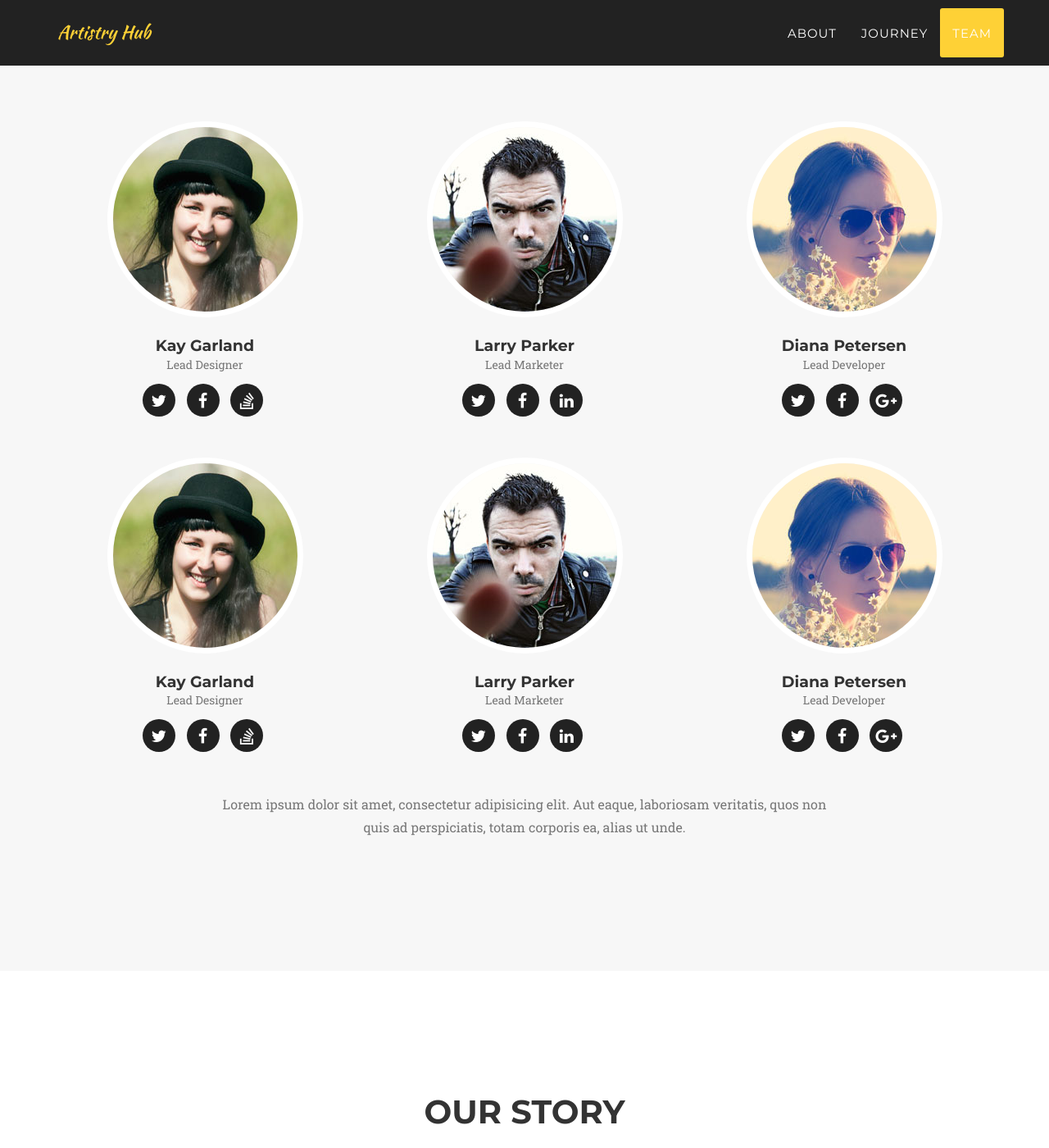
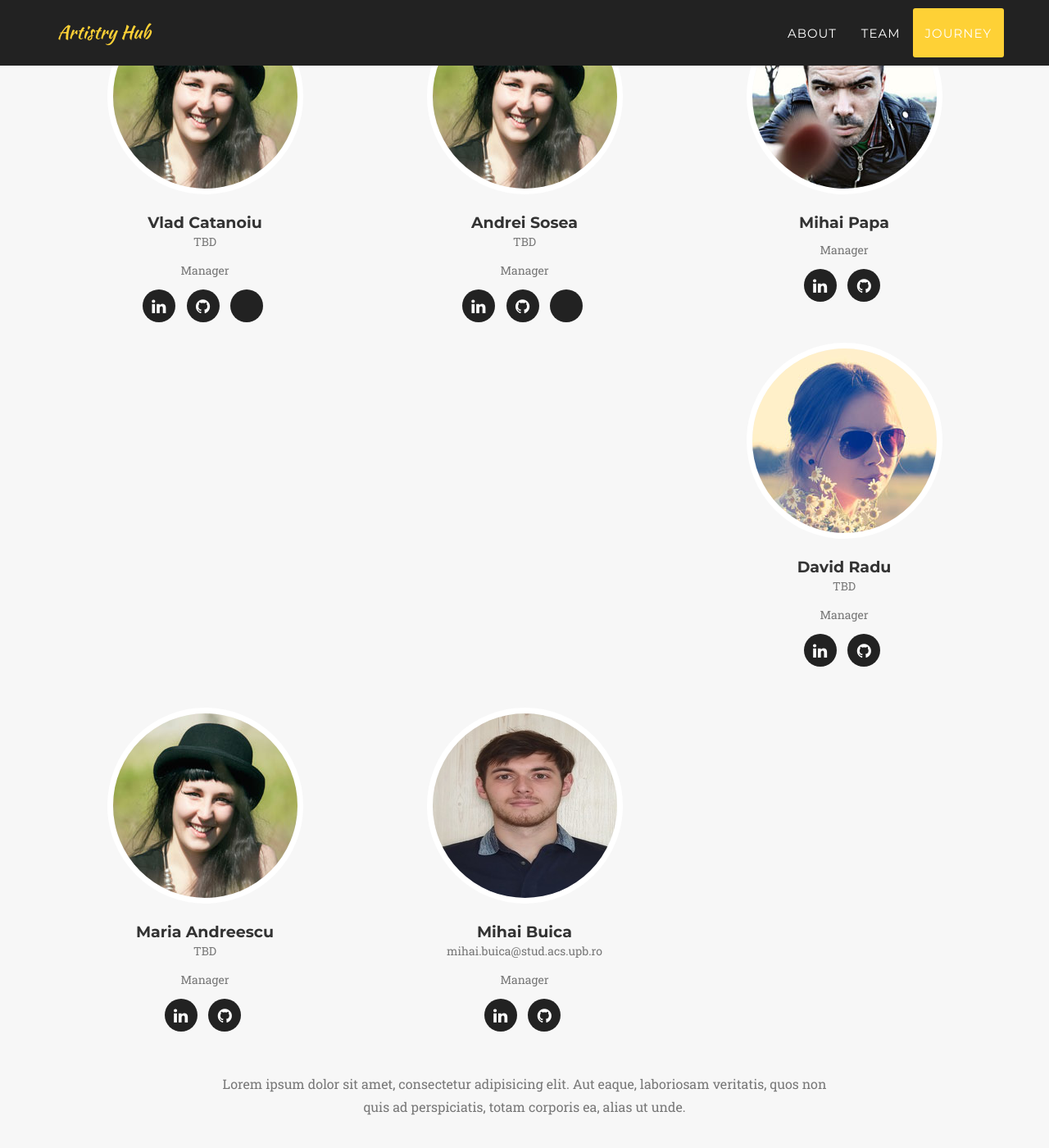
Before and after one commit to ArtistryHub/ArtistryHub, a Jekyll site: the page built from index.html, in a window 1280 px wide and 1400 px high, scrolled down 2035 px. Shown: the whole window at 82% size. Built offline with Jekyll 4.4.1, drawn with Linux system fonts in a browser that asks for light colours; some web fonts are replaced.

Commit message:
Added team informations

```diff
--- a/_config.yml
+++ b/_config.yml
@@ -9,71 +9,68 @@ description: "Write an awesome description for your new site here. You can edit
 
 # Team names, titles and social links
 people:
-- name: Kay Garland
-  pic: 1
-  position: Lead Designer
+- name: Vlad Catanoiu
+  pic: 0
+  position: Manager
+  email: TBD
   social:
-    - title: twitter
+    - title: linkedin
       url: #
-    - title: facebook
+    - title: github
       url: #
-    - title: stack-overflow
+    - title: email
       url: #
 
-- name: Larry Parker
-  pic: 2
-  position: Lead Marketer
+- name: Andrei Sosea
+  pic: 1
+  position: Manager
+  email: TBD
   social:
-    - title: twitter
-      url: #
-    - title: facebook
-      url: #
     - title: linkedin
       url: #
-
-- name: Diana Petersen
-  pic: 3
-  position: Lead Developer
-  social:
-    - title: twitter
+    - title: github
       url: #
-    - title: facebook
-      url: #
-    - title: google-plus
+    - title: email
       url: #
 
-- name: Kay Garland
-  pic: 1
-  position: Lead Designer
+- name: Mihai Papa
+  pic: 2
+  position: Manager
   social:
-    - title: twitter
+    - title: linkedin
       url: #
-    - title: facebook
-      url: #
-    - title: stack-overflow
+    - title: github
       url: #
 
-- name: Larry Parker
-  pic: 2
-  position: Lead Marketer
+- name: David Radu
+  pic: 3
+  position: Manager
+  email: TBD
   social:
-    - title: twitter
-      url: #
-    - title: facebook
-      url: #
     - title: linkedin
       url: #
+    - title: github
+      url: #
 
-- name: Diana Petersen
-  pic: 3
-  position: Lead Developer
+- name: Maria Andreescu
+  pic: 4
+  position: Manager
+  email: TBD
   social:
-    - title: twitter
+    - title: linkedin
       url: #
-    - title: facebook
+    - title: github
       url: #
-    - title: google-plus
-      url: #
+
+- name: Mihai Buica
+  pic: 5
+  position: Manager
+  email: mihai.buica@stud.acs.upb.ro
+  social:
+    - title: linkedin
+      url: https://www.linkedin.com/in/mihai-buica/
+    - title: github
+      url: https://github.com/MihaiBuica
 
 # Social networks usernames (many more available: google-plus, flickr, dribbble, pinterest, instagram, tumblr, linkedin, etc.)
 social:
@@ -90,8 +87,8 @@ social:
 
 # Postal address (add as many lines as necessary)
 address:
-  - line: 3481 Melrose Place
-  - line: Beverly Hills, CA 90210
+  - line: ACS, UPB
+  - line: Bucharest, Romania
 
 # Build settings
 markdown: kramdown
--- a/_includes/header.html
+++ b/_includes/header.html
@@ -25,10 +25,10 @@
                         <a class="page-scroll" href="#portfolio">Portfolio</a>
                     </li> -->
                     <li>
-                        <a class="page-scroll" href="#about">Journey</a>
+                        <a class="page-scroll" href="#about">Team</a>
                     </li>
                     <li>
-                        <a class="page-scroll" href="#team">Team</a>
+                        <a class="page-scroll" href="#team">Journey</a>
                     </li>
                     <!-- <li>
                         <a class="page-scroll" href="#contact">Contact</a>
--- a/_includes/team.html
+++ b/_includes/team.html
@@ -13,6 +13,7 @@
                     <div class="team-member">
                         <img src="img/team/{{ member.pic }}.jpg" class="img-responsive img-circle" alt="">
                         <h4>{{ member.name }}</h4>
+                        <p class="text-muted">{{ member.email }}</p>
                         <p class="text-muted">{{ member.position }}</p>
                         <ul class="list-inline social-buttons">
                             {% for network in member.social %}
--- a/_layouts/default.html
+++ b/_layouts/default.html
@@ -8,7 +8,6 @@
 
     {% include header.html %}
     {% include description.html %}
-    {% include clients.html %}
     {% include team.html %}
     {% include about.html %}
     {% include contact.html %}
```
Also changed, not shown: img/team/0.jpg (added), img/team/4.jpg (added), img/team/5.jpg (added).
